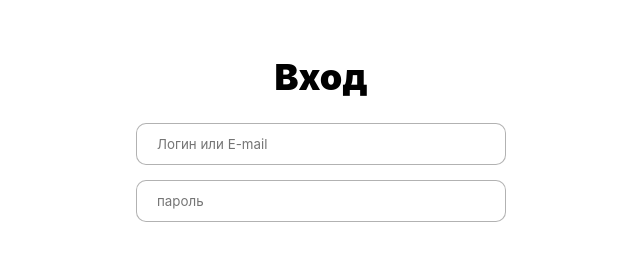
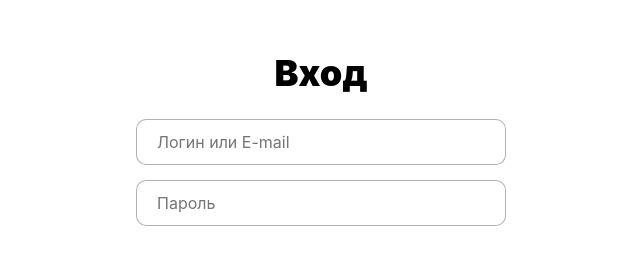
Before and after one commit to bek77g/hammock-store, a React (Create React App) app: page /auth/login in a window 1280 px wide. Shown: the part 175-435 px from the top of the page, without its empty margins (319-959 px from the left). Built offline with nearby package versions, Linux system fonts and the light colour scheme; the HTML template or start-up script is replaced by a standard one.

Commit message:
fix: font size

```diff
--- a/src/pages/Auth/Login.jsx
+++ b/src/pages/Auth/Login.jsx
@@ -11,7 +11,7 @@ const Login = () => {
           type='text'
           placeholder='Логин или E-mail'
         />
-        <input className={styles.input} type='password' placeholder='пароль' />
+        <input className={styles.input} type='password' placeholder='Пароль' />
       </div>
       <Button className={styles.button}>Войти</Button>
     </form>
--- a/src/pages/Auth/auth.module.css
+++ b/src/pages/Auth/auth.module.css
@@ -29,6 +29,7 @@
   border: 1px solid rgba(0, 0, 0, 0.3);
   background: #fff;
   padding: 12px 20px;
+  font-size: 16px;
 }
 
 .button {
```
